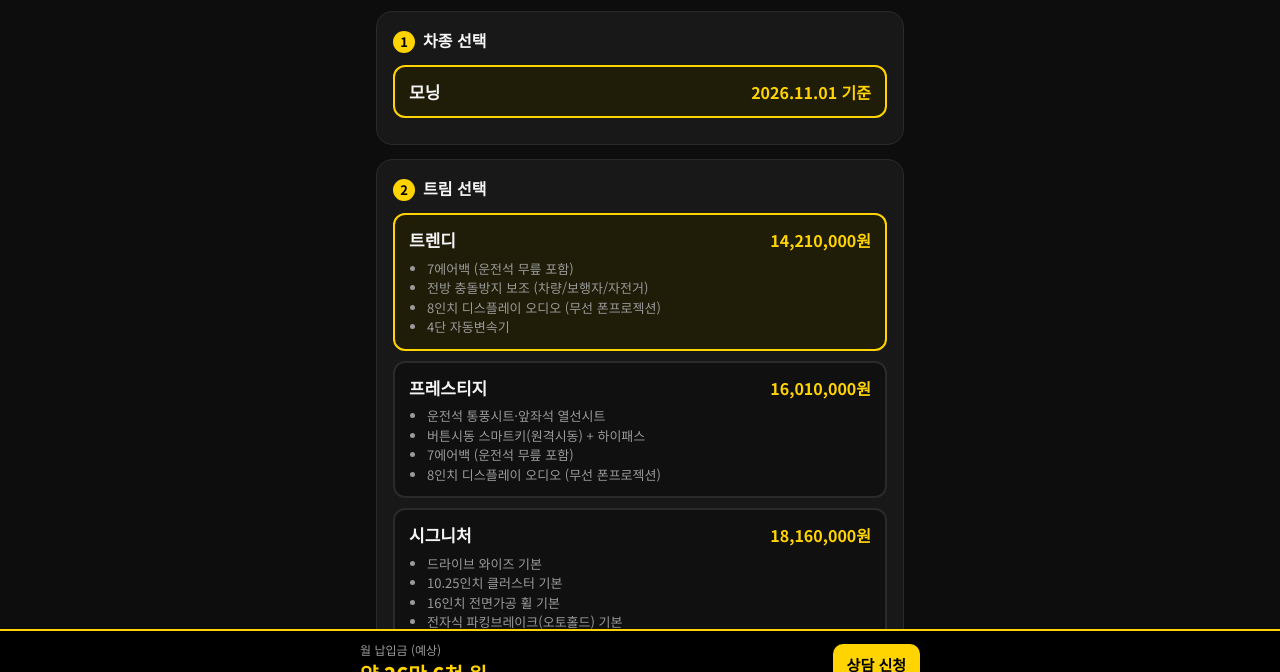
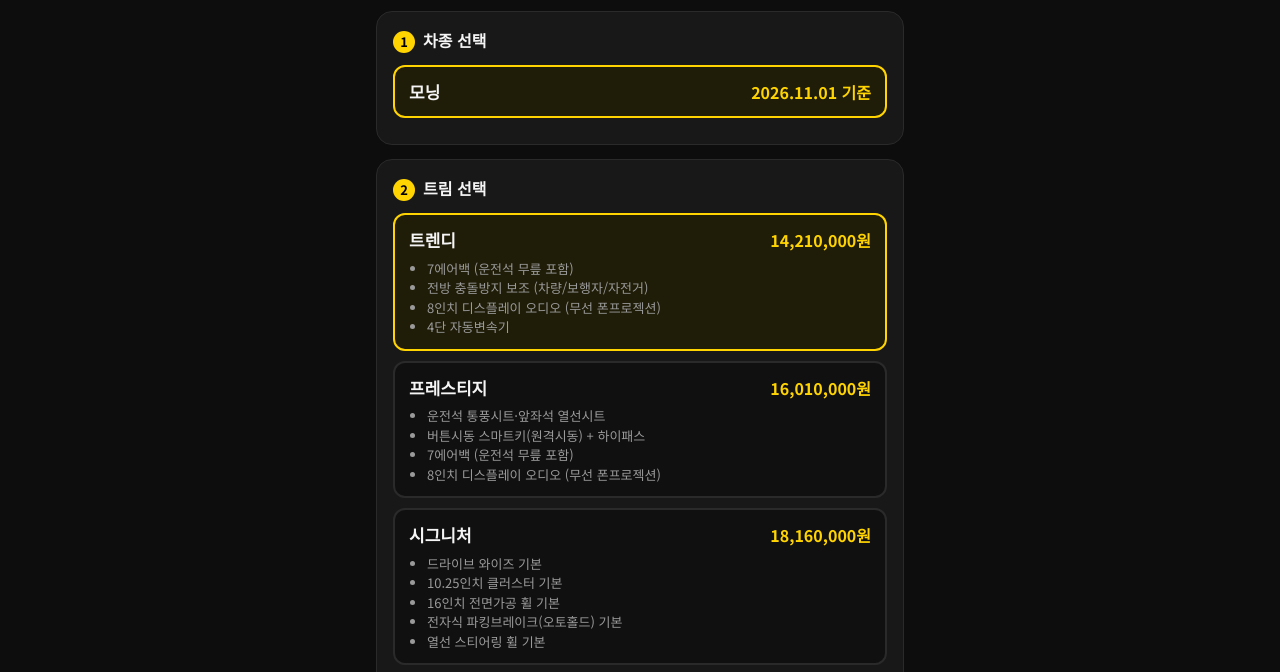
Before and after one commit to munsoo1102/tikitacar-quote, a plain HTML site: page index.html in a window 1280 px wide. Shown: the part 101-773 px from the top of the page. Drawn offline with Linux system fonts and the light colour scheme.

Commit message:
신청서가 보이면 하단 월납입 띠 숨김
Co-Authored-By: Claude Opus 5.5 <noreply@anthropic.com>

```diff
--- a/index.html
+++ b/index.html
@@ -58,6 +58,8 @@ details p{margin:6px 0}
 .done{text-align:center;padding:24px 0}
 .done h3{font-size:22px;margin:0 0 6px;color:var(--y)}
 #bar{position:fixed;left:0;right:0;bottom:0;background:#000;border-top:2px solid var(--y);padding:10px 16px;z-index:5}
+#bar{transition:transform .25s ease}
+#bar.hide{transform:translateY(110%)}
 #bar .in{max-width:560px;margin:0 auto;display:flex;justify-content:space-between;align-items:center;gap:10px}
 #bar small{color:var(--sub);font-size:12px;display:block}
 #bar .mm{font-size:20px;font-weight:900;color:var(--y)}
@@ -366,6 +368,13 @@ $('form').addEventListener('submit', async e=>{
 
 S.trim = car().trims[0].id;
 renderAll();
+
+// 신청서가 화면에 보이면 하단 월납입 띠를 숨김
+if ('IntersectionObserver' in window) {
+  new IntersectionObserver(function (es) {
+    document.getElementById('bar').classList.toggle('hide', es[0].isIntersecting);
+  }).observe(document.getElementById('apply'));
+}
 </script>
 </body>
 </html>
```
